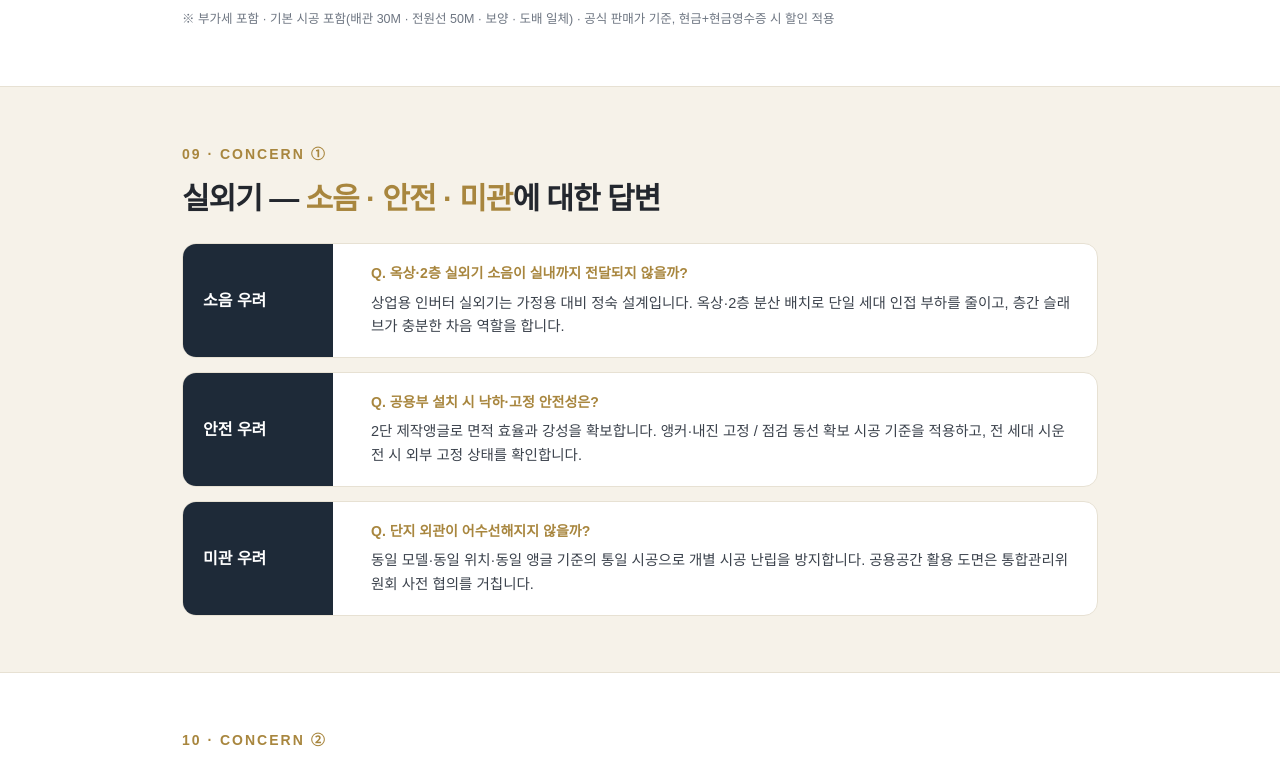
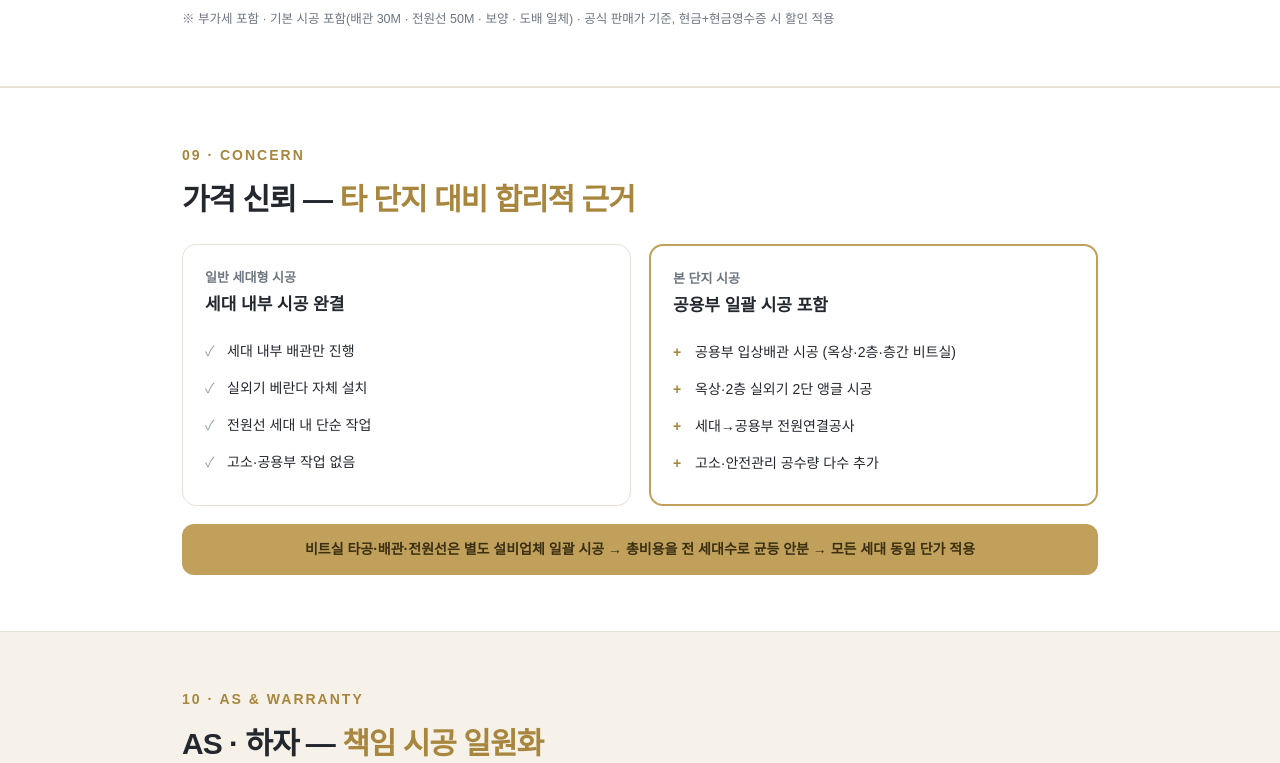
Before and after one commit to dawonairsys-rgb/actionair, a plain HTML site: page doan2/index.html in a window 1280 px wide. Shown: the part 5482-6245 px from the top of the page. Drawn offline with Linux system fonts and the light colour scheme.

Commit message:
도안2차 제품안내: 모바일 카탈로그 2열 배치, 09 실외기 우려 섹션 삭제 및 번호 재정렬

```diff
--- a/doan2/index.html
+++ b/doan2/index.html
@@ -188,7 +188,17 @@
   .pcard li{position:relative;padding-left:16px;margin-top:9px;line-height:1.5}
   .pcard li:before{content:"";position:absolute;left:0;top:8px;width:6px;height:6px;border-radius:50%;background:var(--gold)}
   .pcard li small{display:block;color:var(--muted);font-size:11.5px;letter-spacing:.4px;margin-top:2px}
-  @media(max-width:760px){.catalog{grid-template-columns:1fr}}
+  @media(max-width:760px){
+    .catalog{grid-template-columns:1fr 1fr;gap:10px}
+    .pcard .pimg{height:132px;padding:10px}
+    .pcard .pbody{padding:13px 13px 15px}
+    .pcard .tag{font-size:10.5px;letter-spacing:.8px}
+    .pcard h3{font-size:15px;margin:5px 0 2px;letter-spacing:-.5px}
+    .pcard ul{font-size:12.5px}
+    .pcard li{margin-top:7px;padding-left:13px;line-height:1.45}
+    .pcard li:before{width:5px;height:5px;top:7px}
+    .pcard li small{font-size:10.5px;letter-spacing:.2px;margin-top:1px}
+  }
 
   /* 모바일 컴팩트 — 02 단지가치 / 03 공동설치 강점 / 05 실외기 설치 */
   @media (max-width:760px){
@@ -432,30 +442,10 @@
   </div>
 </section>
 
-<section>
-  <div class="wrap">
-    <div class="eyebrow">09 · CONCERN ①</div>
-    <h2>실외기 — <span class="g">소음 · 안전 · 미관</span>에 대한 답변</h2>
-    <div class="qna">
-      <div class="qrow"><div class="qh">소음 우려</div><div class="qb">
-        <div class="q">Q. 옥상·2층 실외기 소음이 실내까지 전달되지 않을까?</div>
-        <p>상업용 인버터 실외기는 가정용 대비 정숙 설계입니다. 옥상·2층 분산 배치로 단일 세대 인접 부하를 줄이고, 층간 슬래브가 충분한 차음 역할을 합니다.</p>
-      </div></div>
-      <div class="qrow"><div class="qh">안전 우려</div><div class="qb">
-        <div class="q">Q. 공용부 설치 시 낙하·고정 안전성은?</div>
-        <p>2단 제작앵글로 면적 효율과 강성을 확보합니다. 앵커·내진 고정 / 점검 동선 확보 시공 기준을 적용하고, 전 세대 시운전 시 외부 고정 상태를 확인합니다.</p>
-      </div></div>
-      <div class="qrow"><div class="qh">미관 우려</div><div class="qb">
-        <div class="q">Q. 단지 외관이 어수선해지지 않을까?</div>
-        <p>동일 모델·동일 위치·동일 앵글 기준의 통일 시공으로 개별 시공 난립을 방지합니다. 공용공간 활용 도면은 통합관리위원회 사전 협의를 거칩니다.</p>
-      </div></div>
-    </div>
-  </div>
-</section>
 
 <section style="background:#fff;border-top:1px solid var(--line);border-bottom:1px solid var(--line)">
   <div class="wrap">
-    <div class="eyebrow">10 · CONCERN ②</div>
+    <div class="eyebrow">09 · CONCERN</div>
     <h2>가격 신뢰 — <span class="g">타 단지 대비 합리적 근거</span></h2>
     <div class="cmp">
       <div class="col a"><div class="t">일반 세대형 시공</div><h4>세대 내부 시공 완결</h4>
@@ -469,7 +459,7 @@
 
 <section>
   <div class="wrap">
-    <div class="eyebrow">11 · AS & WARRANTY</div>
+    <div class="eyebrow">10 · AS & WARRANTY</div>
     <h2>AS · 하자 — <span class="g">책임 시공 일원화</span></h2>
     <div class="grid2" style="align-items:start">
       <div class="card dark">
@@ -496,7 +486,7 @@
 
 <section style="background:#fff;border-top:1px solid var(--line);border-bottom:1px solid var(--line)">
   <div class="wrap">
-    <div class="eyebrow">12 · COMMUNITY BENEFIT</div>
+    <div class="eyebrow">11 · COMMUNITY BENEFIT</div>
     <h2>단지혜택 — <span class="g">입주민 특별 패키지</span></h2>
     <div class="grid2" style="align-items:stretch">
       <div class="card dark">
@@ -520,7 +510,7 @@
 
 <section>
   <div class="wrap">
-    <div class="eyebrow">13 · FAQ</div>
+    <div class="eyebrow">12 · FAQ</div>
     <h2>자주 <span class="g">묻는 질문</span></h2>
     <div class="grid2">
       <div class="card"><div class="q" style="color:var(--gold-d);font-weight:800;margin-bottom:6px">Q. 전기요금이 많이 오르지 않나요?</div>
```
